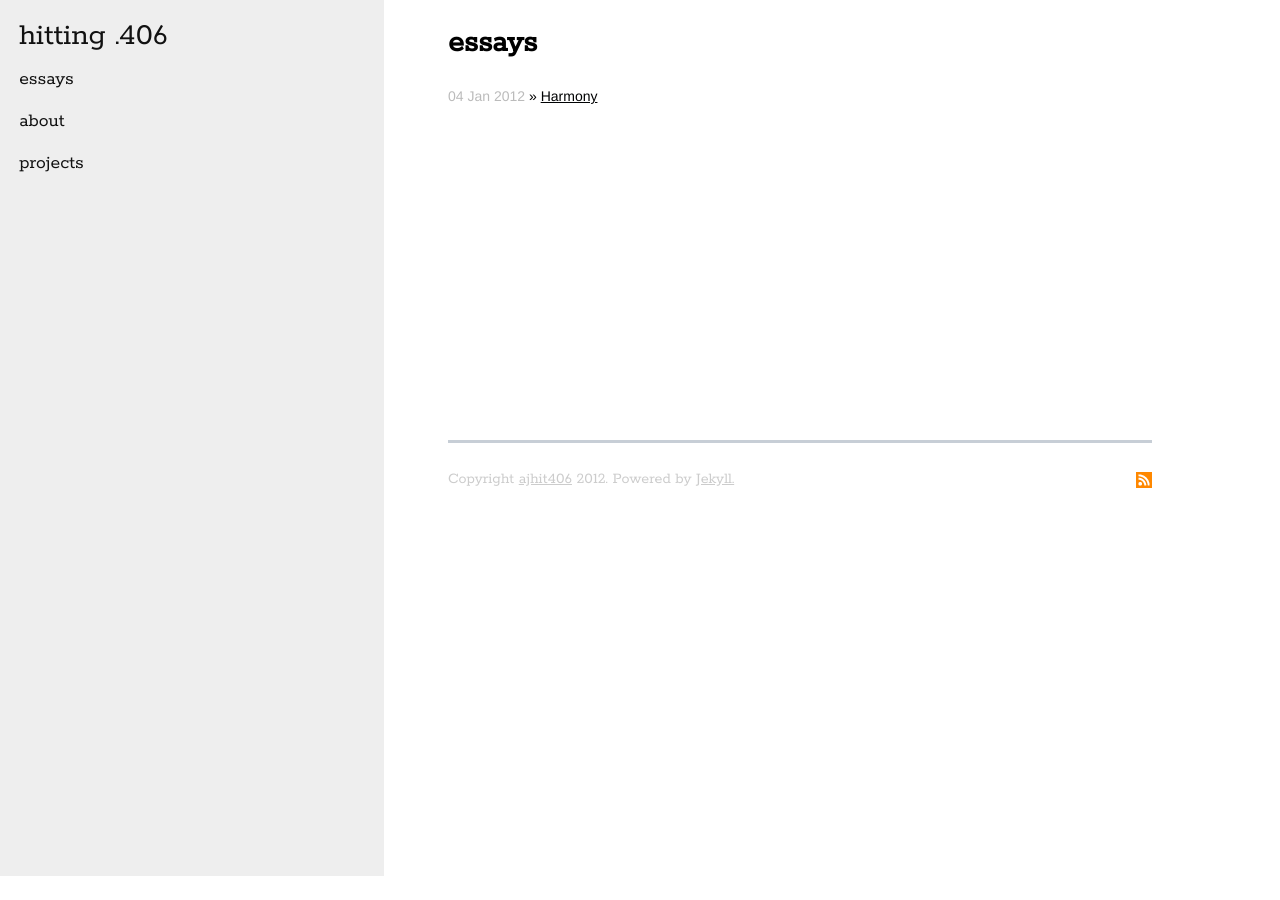
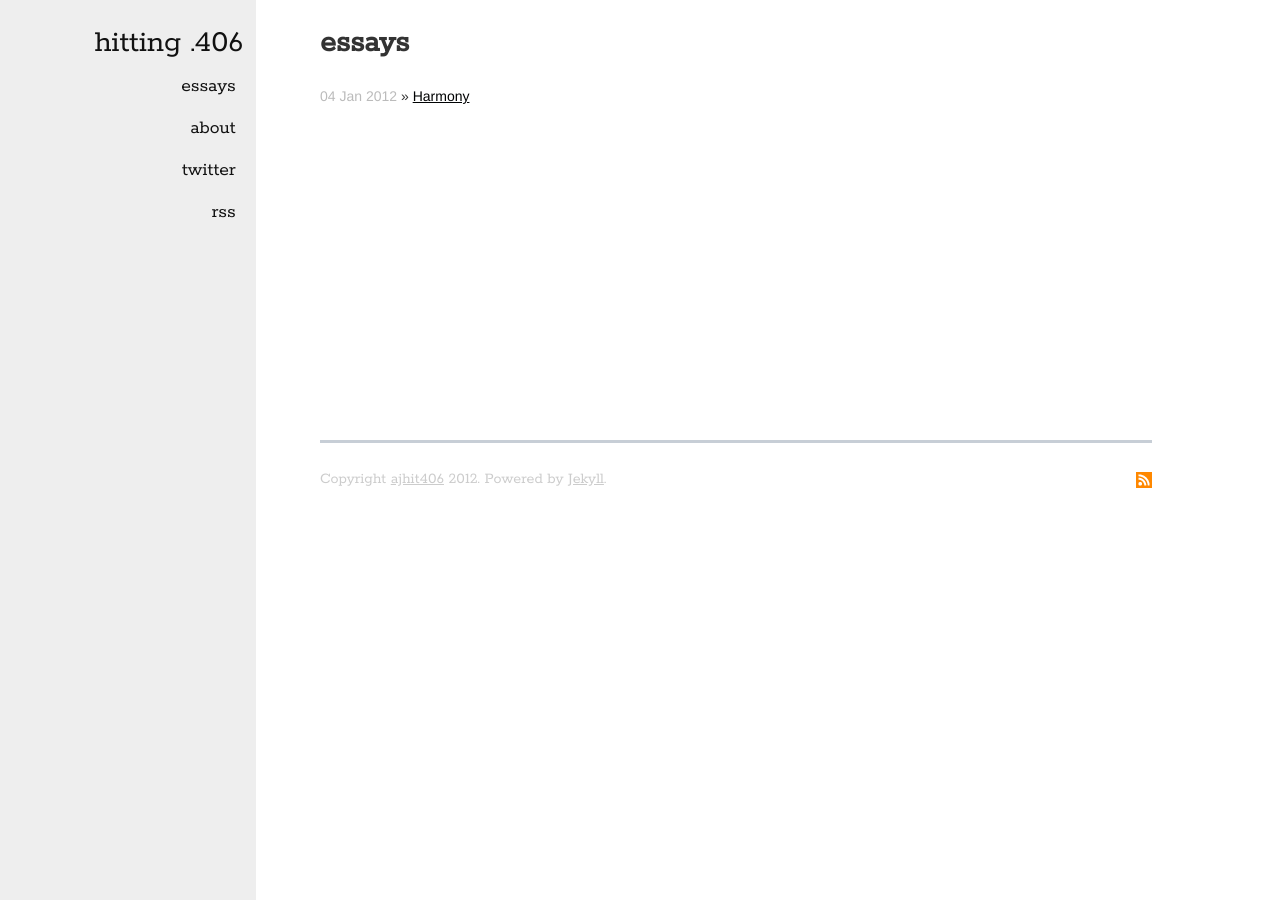
Before and after one commit to ajhit406/ajhit406.github.io, a Jekyll site: the page built from index.html, in a window 1280 px wide. Built offline with Jekyll 4.4.1, drawn with Linux system fonts in a browser that asks for light colours; Markdown is read by kramdown in place of the engine named in the settings.

Commit message:
fixed banner, hiding nav el on 320

```diff
--- a/_layouts/default.html
+++ b/_layouts/default.html
@@ -55,7 +55,8 @@
       <ul class="links">
         <li><a href="/index.html" id="essays">essays</a></li>
         <li><a href="/about.html" id="about">about</a></li>
-        <li><a href="/projects.html" id="projects">projects</a></li>
+        <li><a href="https://twitter.com/intent/user?screen_name=ajhit406" id="twitter">twitter</a></li>
+        <li class="vh320"><a href="http://feeds.feedburner.com/hitting406" id="rss">rss</a></li>
       </ul>
     </hgroup>
   </header>
@@ -66,7 +67,7 @@
 
   <footer role="contentinfo">
     <span id="feeds"><a href="http://feeds.feedburner.com/hitting406"><img src="/images/rss-16.png" alt="Feedburner"/></a></span>
-    Copyright <a href="https://twitter.com/intent/user?screen_name=ajhit406">ajhit406</a> 2012. Powered by <a href="http://jekyllrb.com">Jekyll.</a>
+    Copyright <a href="https://twitter.com/intent/user?screen_name=ajhit406">ajhit406</a> 2012. Powered by <a href="http://jekyllrb.com">Jekyll</a>.
   </footer>
 </div>
 <!-- Google Analytics -->
--- a/css/screen.css
+++ b/css/screen.css
@@ -7,17 +7,9 @@ article,aside,figure,footer,header,hgroup,nav,section {display: block;}
 .clearfix:before,
 .clearfix:after {display: table;content: "";}
 .clearfix:after {clear: both;}
-.visuallyhidden.focusable:active,
-.visuallyhidden.focusable:focus {position: static;clip: auto;height: auto;width: auto;margin: 0;overflow: visible;}
+.visuallyhidden.focusable:active,.visuallyhidden.focusable:focus {position: static;clip: auto;height: auto;width: auto;margin: 0;overflow: visible;}
 /* Page =================================================== */
-html {
-  background: #ffffff;
-  font-size: 62.5%;
-  -webkit-overflow-scrolling: touch;
-  -webkit-tap-highlight-color: #f3f5f6;
-  -webkit-text-size-adjust: 100%;
-  -ms-text-size-adjust: 100%;
-}
+html {background: #ffffff;font-size: 62.5%;-webkit-overflow-scrolling: touch;-webkit-tap-highlight-color: #f3f5f6;-webkit-text-size-adjust: 100%;-ms-text-size-adjust: 100%;}
 body {
   margin: 0;
   padding: 0;
@@ -27,7 +19,7 @@ body {
   font-size: 16px;
   font-size: 1.6rem;
   line-height: 1.5em;
-  color: #000000;
+  color: #333333;
 }
 
 section[role="main"] {
@@ -172,6 +164,7 @@ input[type="submit"].btn:hover {border-color: #cccccc;}
 [role="navigation"] p {margin-bottom: 0;padding: 6px 11px;color: #ffffff;}
 [role="navigation"] a {color: #111;font-family: 'Rokkitt', serif;text-decoration: none;}
 [role="navigation"] a#home {padding: 0;width: 90%;margin: 0 auto;display: block;font-size: 2em;}
+[role="navigation"] a#home:hover {text-decoration:underline;}
 [role="navigation"] ul.links {list-style: none;margin-top: 1em;margin-bottom: 0;}
 [role="navigation"] ul.links li {margin: 0 0 7px;background: #e3e3e3;}
 [role="navigation"] ul.links li:hover {background: #ff8800;color: #ffffff;}
@@ -187,8 +180,6 @@ ul#essays li span {color: #bbb;}
 
 #share-buttons { }
 #share-buttons:after { content: "."; clear: both;}
-
-
 
 /* contentinfo =================================================== */
 [role="contentinfo"] {padding: 1.5em 0;border-top: 3px solid #c7ced6;margin: 1em auto 0;width: 90%;}
@@ -215,7 +206,10 @@ footer[role="contentinfo"] span#feeds {float: right;}
   tr {page-break-inside: avoid;}
 }
 
+.vh320 {display:none;}
+
 @media only screen and (min-width: 480px) {
+  .vh320 {display:block;}
   /* 480 =================================================== */
 }
 @media only screen and (min-width: 600px) {
@@ -228,11 +222,12 @@ footer[role="contentinfo"] span#feeds {float: right;}
     border-collapse: collapse;
   }
 
-  [role="banner"] {display: block;top:0;left:0;bottom:0;left:0;position: absolute; width: 30%;min-height:auto;}
+  [role="banner"] {padding-top:1.95em;display: block;top:0;left:0;bottom:0;left:0;position:fixed;margin-bottom:0;width: 20%;min-height:auto;text-align: right;}
   [role="banner"] a[href="#navigation"] { display: none !important;visibility: hidden;}
   [role="navigation"] ul.links li {margin: 0 0 7px;background: #eee;}
+  [role="navigation"] ul.links li a {padding-right:15px;}
   section[role="main"] { margin-top: 1.5em;min-height: 400px;}
-  section[role="main"], footer[role="contentinfo"] {width: 55%;margin-left:35%;}
+  section[role="main"], footer[role="contentinfo"] {width: 65%;margin-left:25%;}
 
 }
 @media only screen and (min-width: 992px) {
```
